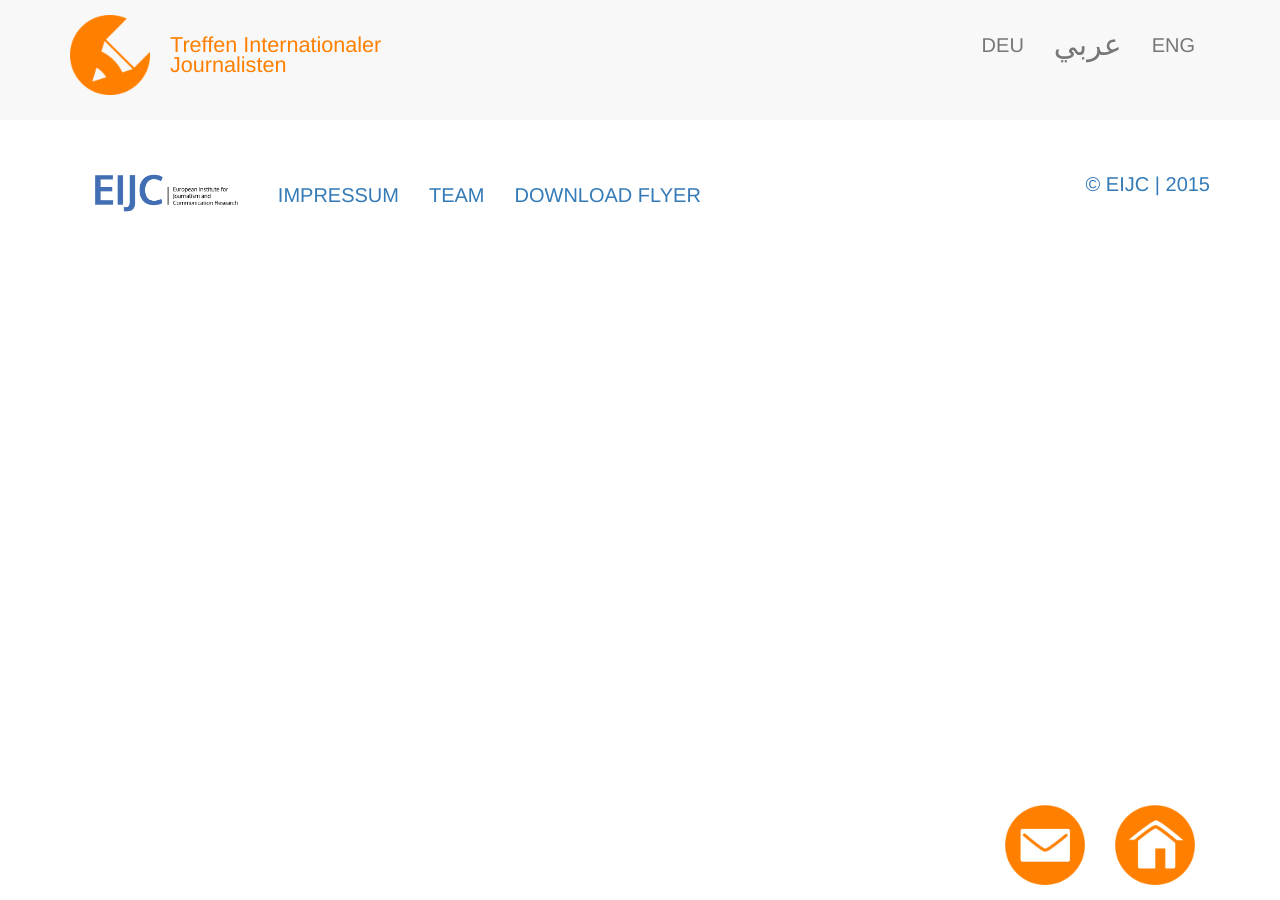
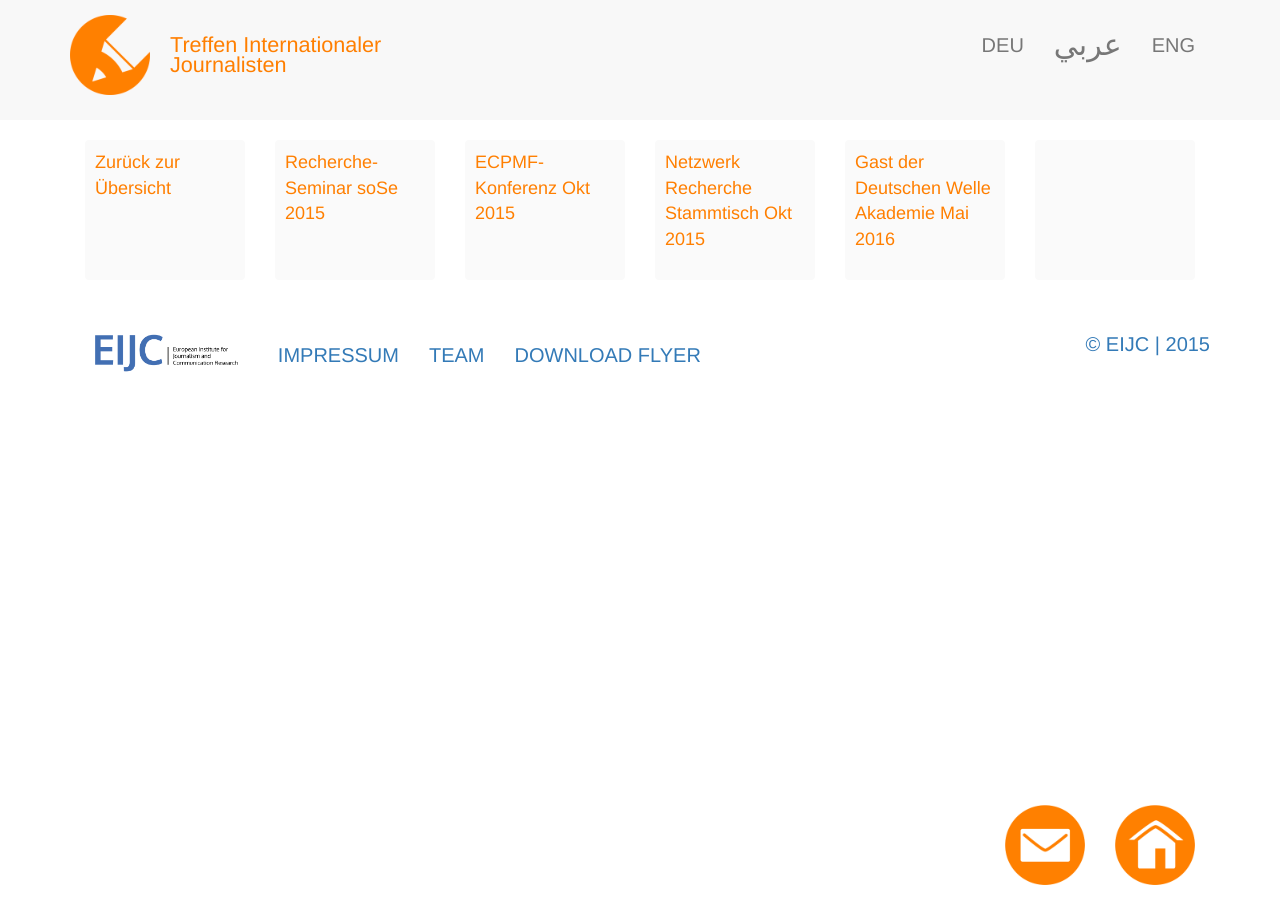
Before and after one commit to EIJC/TIJ, a Jekyll site: the page built from dev.html, in a window 1280 px wide. Built offline with Jekyll 4.4.1, drawn with Linux system fonts in a browser that asks for light colours; nearby versions of some CDN libraries.

Commit message:
Update footer-de.html

```diff
--- a/_includes/footer-de.html
+++ b/_includes/footer-de.html
@@ -1,3 +1,39 @@
+<div class="container">
+	<div class="row">
+		</div>
+		<div class="col-md-2">
+                <p><a href="http://treffen.eijc.eu/de.html " class="thumbnail" style="background-color:#FAFAFA; width: 160px; height: 140px; border:0px; padding: 10px;">
+                 Zurück zur Übersicht
+                </a></p>
+        	 </div>
+		<div class="col-md-2">
+                <p><a href="http://treffen.eijc.eu/2015/08/03/recherche-seminar.html" class="thumbnail" style="background-color:#FAFAFA; width: 160px; height: 140px; border:0px;padding: 10px;">
+                Recherche-Seminar soSe 2015
+                </a></p>
+        	</div>
+        	<div class="col-md-2">
+                <p><a href="http://treffen.eijc.eu/2015/10/08/ecpmf-konferenz-2015.html " class="thumbnail" style="background-color:#FAFAFA; width: 160px; height: 140px; border:0px;padding: 10px;">
+                ECPMF-Konferenz Okt 2015
+                </a></p>
+        	 </div>
+        	 <div class="col-md-2">
+                <p><a href="http://treffen.eijc.eu/2015/10/29/nr-stammtisch.html " class="thumbnail" style="background-color:#FAFAFA; width: 160px; height: 140px; border:0px;padding: 10px;">
+                  Netzwerk Recherche Stammtisch Okt 2015
+                </a></p>
+        	 </div>
+        	 <div class="col-md-2">
+                <p><a href="http://treffen.eijc.eu/2016/05/26/dwa.html " class="thumbnail" style="background-color:#FAFAFA; width: 160px; height: 140px; border:0px;padding: 10px;">
+                  Gast der Deutschen Welle Akademie Mai 2016
+                </a></p>
+        	 </div>
+        	 <div class="col-md-2">
+                <p><a href=" " class="thumbnail" style="background-color:#FAFAFA; width: 160px; height: 140px; border:0px;padding: 10px;">
+
+                </a></p>
+	</div>
+</div>
+
+
  <div class="container">
   	<ul class="nav navbar-nav">
   		<li>
```
